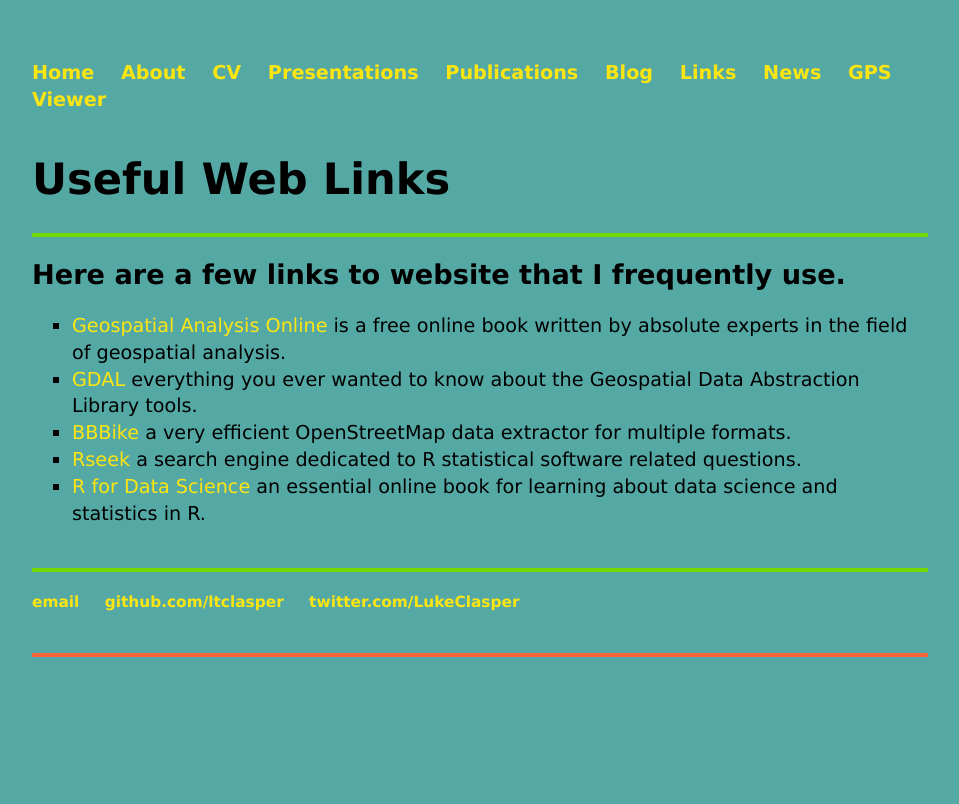
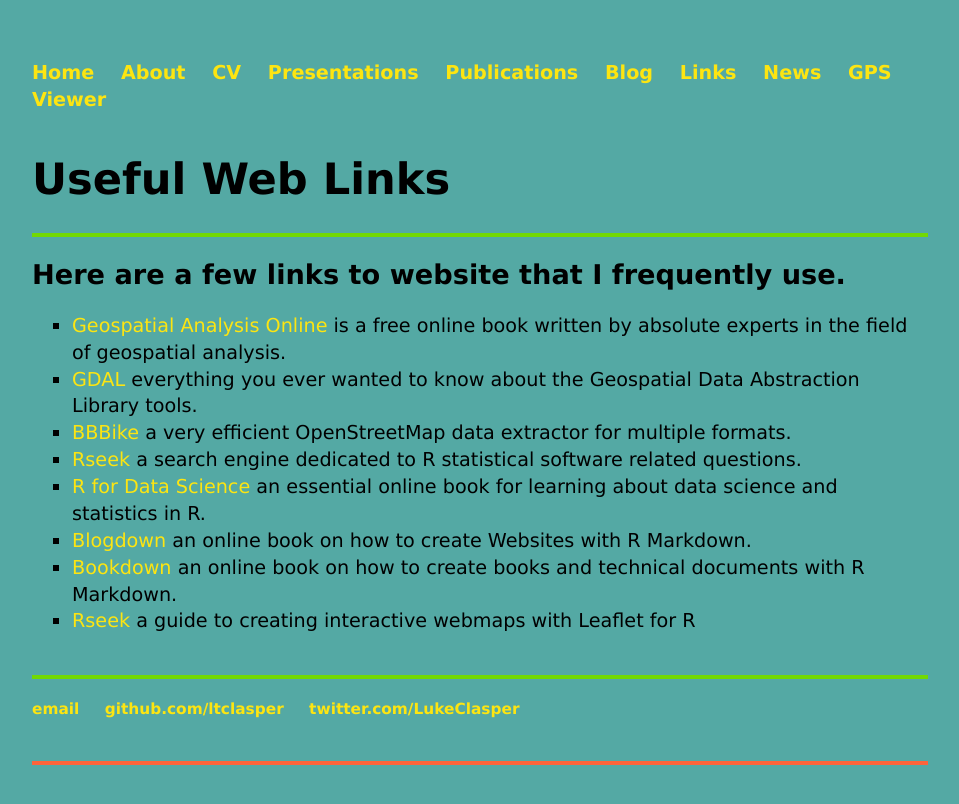
Before and after one commit to ltclasper/ltclasper.github.io, a Jekyll site: the page built from links/index.html, in a window 1280 px wide. Shown: the top 804 px of the page, without its empty margins (160-1119 px from the left). Built offline with Jekyll 4.4.1, drawn with Linux system fonts in a browser that asks for light colours.

Commit message:
Update index.html

```diff
--- a/links/index.html
+++ b/links/index.html
@@ -15,6 +15,9 @@ title: Useful Web Links
     <li><a href="http://extract.bbbike.org/">BBBike</a> a very efficient OpenStreetMap data extractor for multiple formats.</li>
     <li><a href="https://rseek.org/">Rseek</a> a search engine dedicated to R statistical software related questions.</li>
     <li><a href="http://r4ds.had.co.nz/">R for Data Science</a> an essential online book for learning about data science and statistics in R.</li>
+    <li><a href="https://bookdown.org/yihui/blogdown/">Blogdown</a> an online book on how to create Websites with R Markdown.</li>
+    <li><a href="https://bookdown.org/yihui/bookdown/">Bookdown</a> an online book on how to create books and technical documents with R Markdown.</li>
+    <li><a href="http://rstudio.github.io/leaflet/">Rseek</a> a guide to creating interactive webmaps with Leaflet for R</li>
 	</ul>
 	</p>
 </div><!-- /.blurb -->
```
